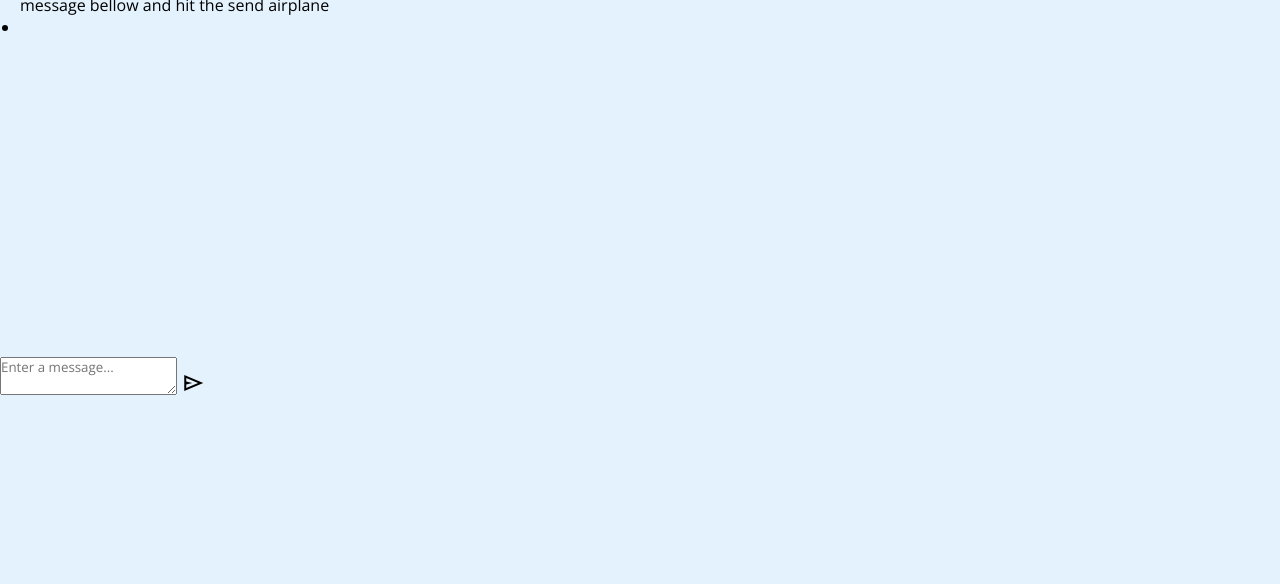
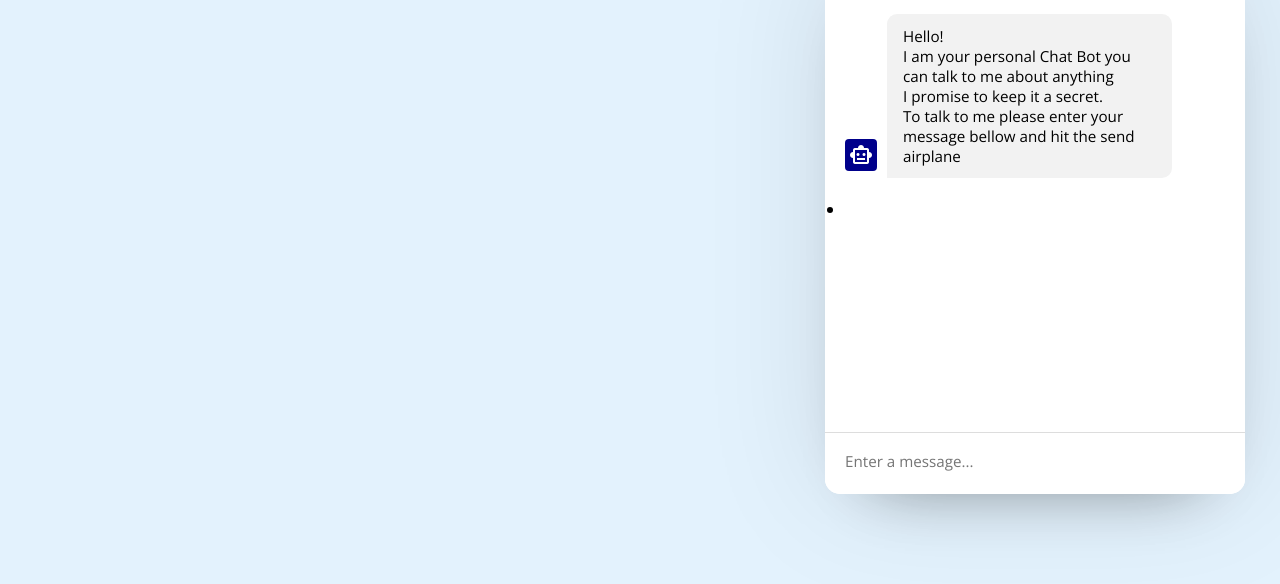
Before and after one commit to HadiaAli/Mental-health-chat-bot, a plain HTML site: page index.html in a window 1280 px wide. Shown: the part 216-800 px from the top of the page. Drawn offline with nearby package versions, Linux system fonts and the light colour scheme.

Commit message:
overall css

```diff
--- a/style.css
+++ b/style.css
@@ -9,7 +9,24 @@ body {
   background: #E3F2FD;
 }
 
-.chatbot header {
+.chatbot {
+    position: fixed;
+    right: 35px;
+    bottom: 90px;
+    width: 420px;
+    background: #fff;
+    border-radius: 15px;
+    overflow: hidden;
+    opacity: 1;
+    pointer-events: auto;
+    transform: scale(1);
+    transform-origin: bottom right;
+    box-shadow: 0 0 128px 0 rgba(0,0,0,0.1),
+                0 32px 64px -48px rgba(0,0,0,0.5);
+    transition: all 0.1s ease;
+  }
+
+.chatbot heade {
     padding: 16px 0;
     position: relative;
     text-align: center;
@@ -33,3 +50,90 @@ body {
     height: 510px;
     padding: 30px 20px 100px;
   }
+
+  /* Chat Messages */
+  .chatbot :where(.chatbox, textarea)::-webkit-scrollbar {
+    width: 6px;
+  }
+  .chatbot :where(.chatbox, textarea)::-webkit-scrollbar-track {
+    background: #fff;
+    border-radius: 25px;
+  }
+  .chatbot :where(.chatbox, textarea)::-webkit-scrollbar-thumb {
+    background: #ccc;
+    border-radius: 25px;
+  }
+
+  .chatbox .chat {
+    display: flex;
+    list-style: none;
+  }
+  .chatbox .outgoing {
+    margin: 20px 0;
+    justify-content: flex-end;
+  }
+  .chatbox .incoming span {
+    width: 32px;
+    height: 32px;
+    color: #fff;
+    cursor: default;
+    text-align: center;
+    line-height: 32px;
+    align-self: flex-end;
+    background: darkblue;
+    border-radius: 4px;
+    margin: 0 10px 7px 0;
+  }
+  .chatbox .chat p {
+    white-space: pre-wrap;
+    padding: 12px 16px;
+    border-radius: 10px 10px 0 10px;
+    max-width: 75%;
+    color: #fff;
+    font-size: 0.95rem;
+    background: darkblue;
+  }
+  .chatbox .incoming p {
+    border-radius: 10px 10px 10px 0;
+  }
+  .chatbox .chat p.error {
+    color: #721c24;
+    background: #f8d7da;
+  }
+  .chatbox .incoming p {
+    color: #000;
+    background: #f2f2f2;
+  }
+  .chatbot .chat-input {
+    display: flex;
+    gap: 5px;
+    position: absolute;
+    bottom: 0;
+    width: 100%;
+    background: #fff;
+    padding: 3px 20px;
+    border-top: 1px solid #ddd;
+  }
+  .chat-input textarea {
+    height: 55px;
+    width: 100%;
+    border: none;
+    outline: none;
+    resize: none;
+    max-height: 180px;
+    padding: 15px 15px 15px 0;
+    font-size: 0.95rem;
+  }
+  .chat-input span {
+    align-self: flex-end;
+    color: darkblue;
+    cursor: pointer;
+    height: 55px;
+    display: flex;
+    align-items: center;
+    visibility: hidden;
+    font-size: 1.35rem;
+  }
+  .chat-input textarea:valid ~ span {
+    visibility: visible;
+  }
```
